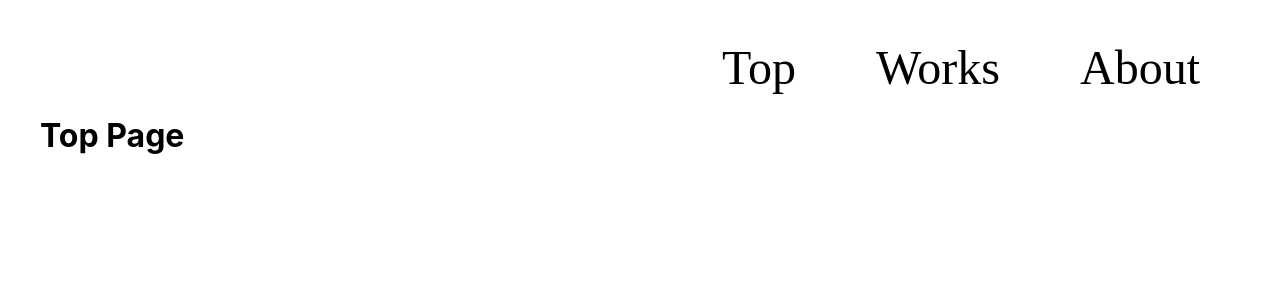
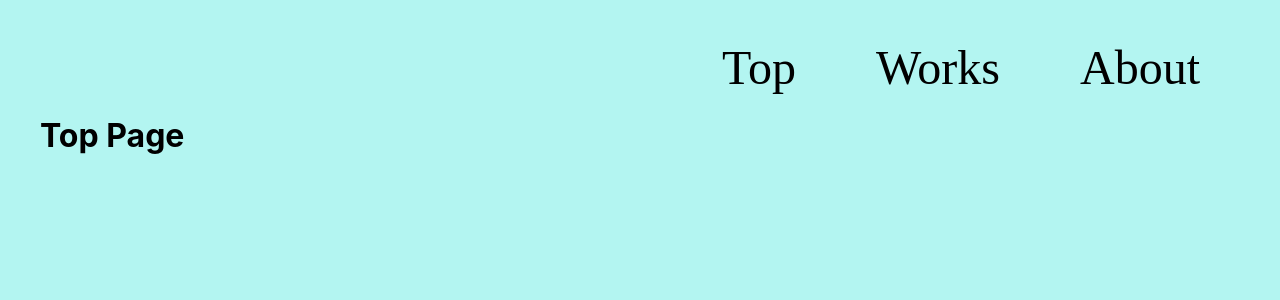
Before and after one commit to citrus-candy/my-portfolio, a React (Create React App) app: page / in a window 1280 px wide. Shown: the top 300 px of the page. Built offline with nearby package versions, Linux system fonts and the light colour scheme; a web font is replaced by a local one.

Commit message:
[add] ページごとに背景色を設定

```diff
--- a/src/components/About.tsx
+++ b/src/components/About.tsx
@@ -1,10 +1,18 @@
+import { createGlobalStyle } from 'styled-components'
 import Header from './Header'
+
+const GlobalStyle = createGlobalStyle`
+	body {
+		background-color: #F5B3CB;
+	}
+`
 
 export default function About() {
 	return (
-		<div>
+		<>
+			<GlobalStyle />
 			<Header />
 			<h1>About Page</h1>
-		</div>
+		</>
 	)
 }
--- a/src/components/Top.tsx
+++ b/src/components/Top.tsx
@@ -1,10 +1,18 @@
+import { createGlobalStyle } from 'styled-components'
 import Header from './Header'
+
+const GlobalStyle = createGlobalStyle`
+	body {
+		background-color: #B3F5F1;
+	}
+`
 
 export default function Top() {
 	return (
-		<div>
+		<>
+			<GlobalStyle />
 			<Header />
 			<h1>Top Page</h1>
-		</div>
+		</>
 	)
 }
--- a/src/components/Works.tsx
+++ b/src/components/Works.tsx
@@ -1,6 +1,7 @@
 import Header from './Header'
 import WorksCard from './works/Card'
 import styled from 'styled-components'
+import { createGlobalStyle } from 'styled-components'
 
 const ContentsWrapperStyle = styled.div`
 	padding: 40px 20px;
@@ -16,9 +17,16 @@ const TitleStyle = styled.div`
 	font-family: 'Fredericka the Great', cursive;
 `
 
+const GlobalStyle = createGlobalStyle`
+	body {
+		background-color: #B3F5C6;
+	}
+`
+
 export default function Works() {
 	return (
-		<div>
+		<>
+			<GlobalStyle />
 			<Header />
 			<ContentsWrapperStyle>
 				<TitleStyle>
@@ -48,6 +56,6 @@ export default function Works() {
 					<WorksCard />
 				</ContentsStyle>
 			</ContentsWrapperStyle>
-		</div>
+		</>
 	)
 }
```
